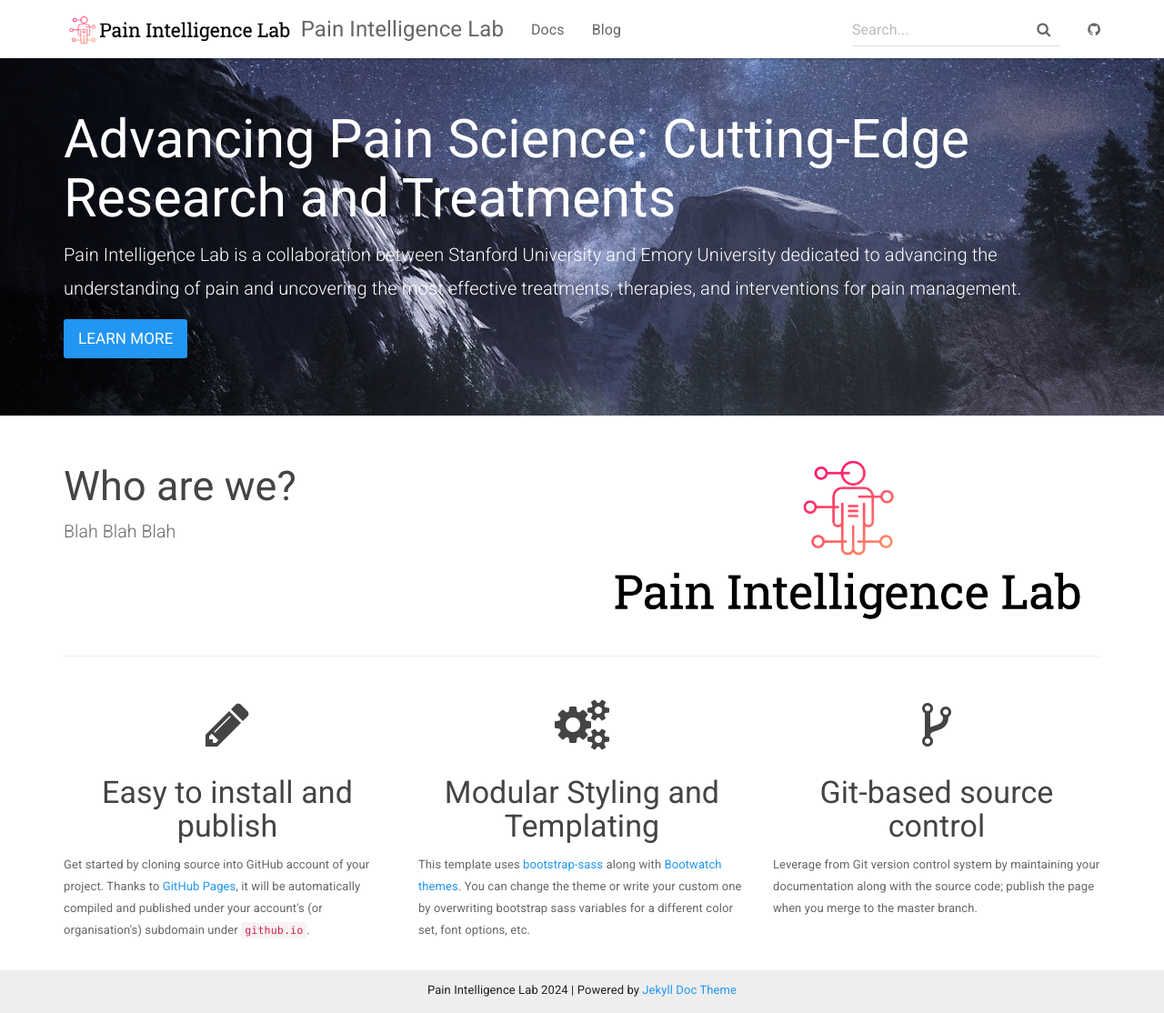
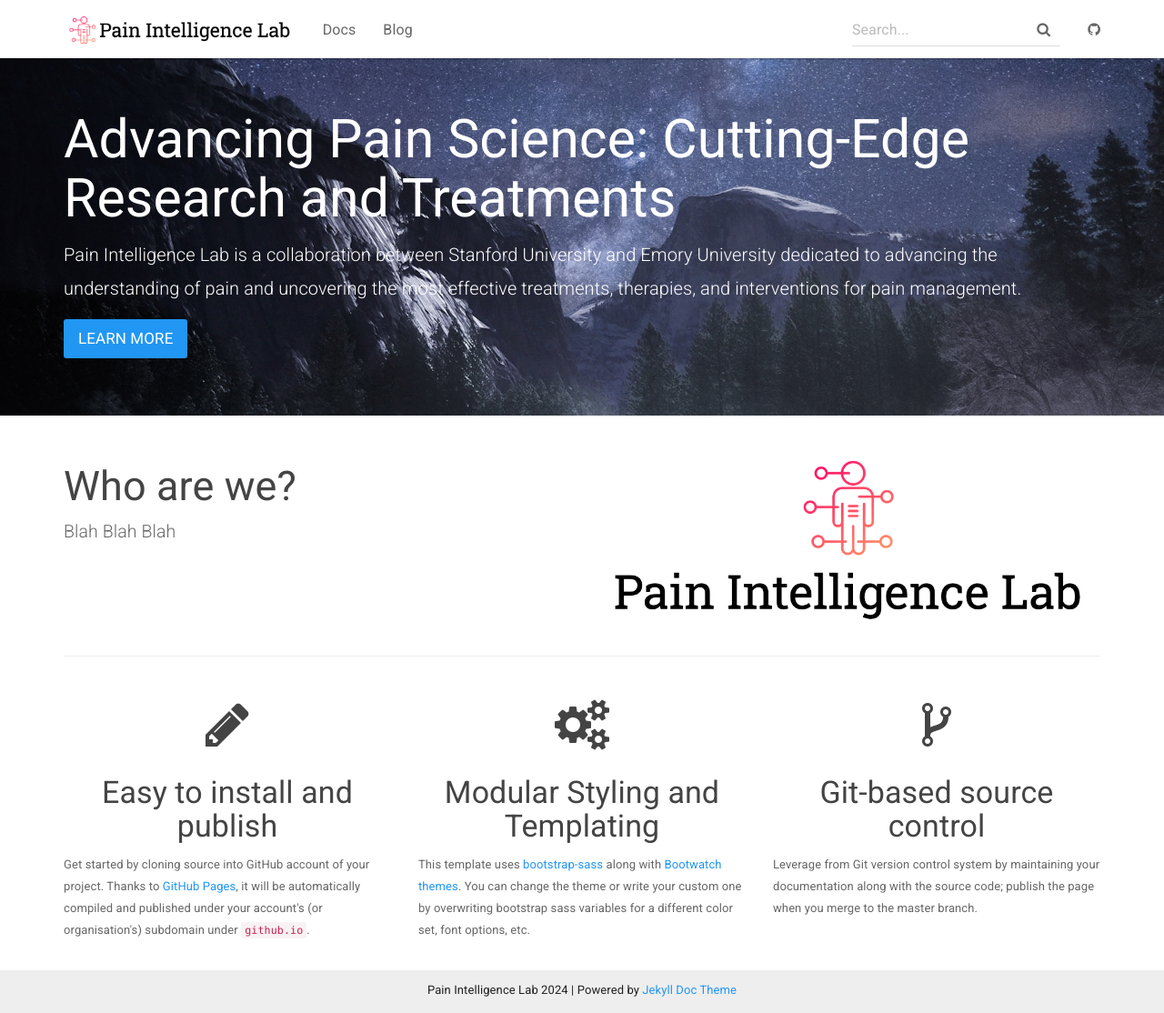
Before and after one commit to potatole123/my-prog, a Jekyll site: the page built from index.html, in a window 1280 px wide and 1114 px high. Shown: the whole window at 91% size. Built offline with Jekyll 4.4.1, drawn with Linux system fonts in a browser that asks for light colours; some of the changed lines change nothing that is shown.

Commit message:
Updated Title And Description

```diff
--- a/_config.yml
+++ b/_config.yml
@@ -1,9 +1,8 @@
 # Site settings
-title: "Pain Intelligence Lab"
+title: Pain Intelligence Lab
 email: tof@stanford.edu
 description: >
-  Jekyll Template for Project Websites
-  providing documentation and blog post pages.
+  Groundbreaking Pain Research
 lang: en-US
 
 baseurl: "" # the subpath of your site, e.g. /blog/
--- a/_includes/topnav.html
+++ b/_includes/topnav.html
@@ -8,7 +8,8 @@
         <span class="icon-bar"></span>
       </button>
             <a class="navbar-brand" href="{{ site.baseurl }}/">
-                <span><img src="{{ "/assets/img/pain_intelligence_lab_logo_horizontal.png" | relative_url }}" alt="Logo"></span> {{ site.title }}
+                <span><img src="{{ "/assets/img/pain_intelligence_lab_logo_horizontal.png" | relative_url }}" alt="Logo"></span>
+                <!-- {{ site.title }} -->
             </a>
         </div>
         <div id="navbar" class="collapse navbar-collapse">
```
